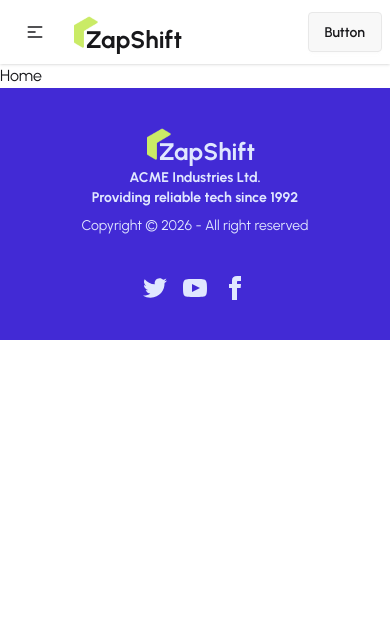
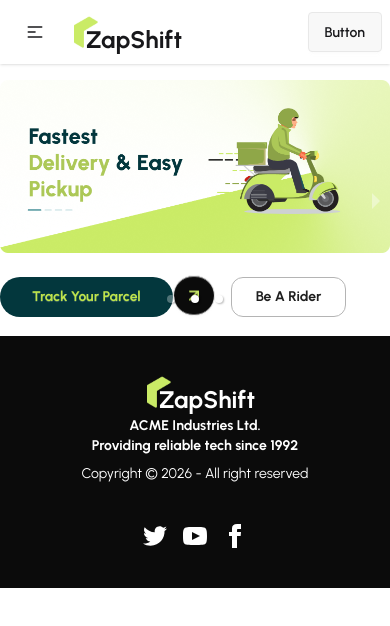
Before and after one commit to 30526/zap-shift-client, a React (Vite) app: page / in a window 390 px wide. Shown: the top 626 px of the page. Built offline with nearby package versions, Linux system fonts and the light colour scheme.

Commit message:
added button to the banner page

```diff
--- a/package.json
+++ b/package.json
@@ -14,6 +14,8 @@
     "daisyui": "^5.5.19",
     "react": "^19.2.4",
     "react-dom": "^19.2.4",
+    "react-icons": "^5.6.0",
+    "react-responsive-carousel": "^3.2.23",
     "react-router": "^7.13.2",
     "tailwindcss": "^4.2.2"
   },
--- a/src/index.css
+++ b/src/index.css
@@ -1,9 +1,36 @@
 @import url("https://fonts.googleapis.com/css2?family=Urbanist:ital,wght@0,100..900;1,100..900&display=swap");
 @import "tailwindcss";
-@plugin "daisyui";
+@plugin "daisyui" {
+  themes: light --default;
+}
+
+@plugin "daisyui/theme" {
+  name: "light";
+  default: true;
+  --color-primary: #caeb66;
+  --color-secondary: #03373d;
+  --color-accent: #606060;
+  --color-dark: #1f1f1f;
+  --color-black: #0b0b0b;
+}
 
 body {
   font-family: "Urbanist", sans-serif;
   font-optical-sizing: auto;
   font-style: normal;
 }
+
+.btn-primary {
+  @apply bg-[#03373d] text-[#bee44b] border-0 shadow-none rounded-full font-bold px-8;
+}
+
+.btn-primary:hover {
+  @apply bg-[#bee44b] text-[#000000] border-0 shadow-none rounded-full font-bold px-8 transition duration-300 ease-in-out;
+}
+
+.btn-secondary {
+  @apply btn-outline bg-transparent border-[#b4b4b4] text-[#1f1f1f] rounded-xl font-bold px-6
+}
+.btn-secondary:hover {
+  @apply border-[#03373d] text-[#03373d] shadow-none  transition-all duration-300 ease-in-out; ;
+}
--- /dev/null
+++ b/src/pages/Home/Banner/Banner.jsx
@@ -0,0 +1,38 @@
+import React from "react";
+import { Carousel } from "react-responsive-carousel";
+import "react-responsive-carousel/lib/styles/carousel.min.css";
+import bannerImg01 from "../../../assets/banner/banner1.png";
+import bannerImg02 from "../../../assets/banner/banner2.png";
+import bannerImg03 from "../../../assets/banner/banner3.png";
+import { FiArrowUpRight } from "react-icons/fi";
+
+const Banner = () => {
+  const buttons = (
+    <div className="lg:absolute inset-0 flex mt-6 lg:top-108 lg:left-22">
+      <button className="btn btn-primary">Track Your Parcel</button>
+      <button className="btn bg-black rounded-full px-2.5 animate-bounce hover:animate-none">
+        <FiArrowUpRight size={20} className="text-primary" />
+      </button>
+      <button className="btn btn-secondary ml-4">Be A Rider</button>
+    </div>
+  );
+  return (
+    <Carousel autoPlay infiniteLoop showThumbs={false} showStatus={false}>
+      <div className="relative">
+        <img src={bannerImg01} className="w-full h-full object-cover" />
+        {buttons}
+      </div>
+
+      <div className="relative">
+        <img src={bannerImg02} className="w-full h-full object-cover" />
+        {buttons}
+      </div>
+      <div className="relative">
+        <img src={bannerImg03} className="w-full h-full object-cover" />
+        {buttons}
+      </div>
+    </Carousel>
+  );
+};
+
+export default Banner;
--- a/src/pages/Home/Home/Home.jsx
+++ b/src/pages/Home/Home/Home.jsx
@@ -1,9 +1,12 @@
 import React from "react";
+import Banner from "../Banner/Banner";
 
 const Home = () => {
   return (
     <div>
-      <h2>Home</h2>
+      <section className="my-4">
+        <Banner></Banner>
+      </section>
     </div>
   );
 };
--- a/src/pages/Shared/Footer/Footer.jsx
+++ b/src/pages/Shared/Footer/Footer.jsx
@@ -3,7 +3,7 @@ import Logo from "../../../components/Logo/Logo";
 
 const Footer = () => {
   return (
-    <footer className="footer footer-horizontal footer-center bg-primary text-primary-content p-10">
+    <footer className="footer footer-horizontal footer-center bg-black text-white p-10">
       <aside>
         <Logo />
         <p className="font-bold">
```
Also changed, not shown: 1 other file (tests, documents, lock files or other folders).
